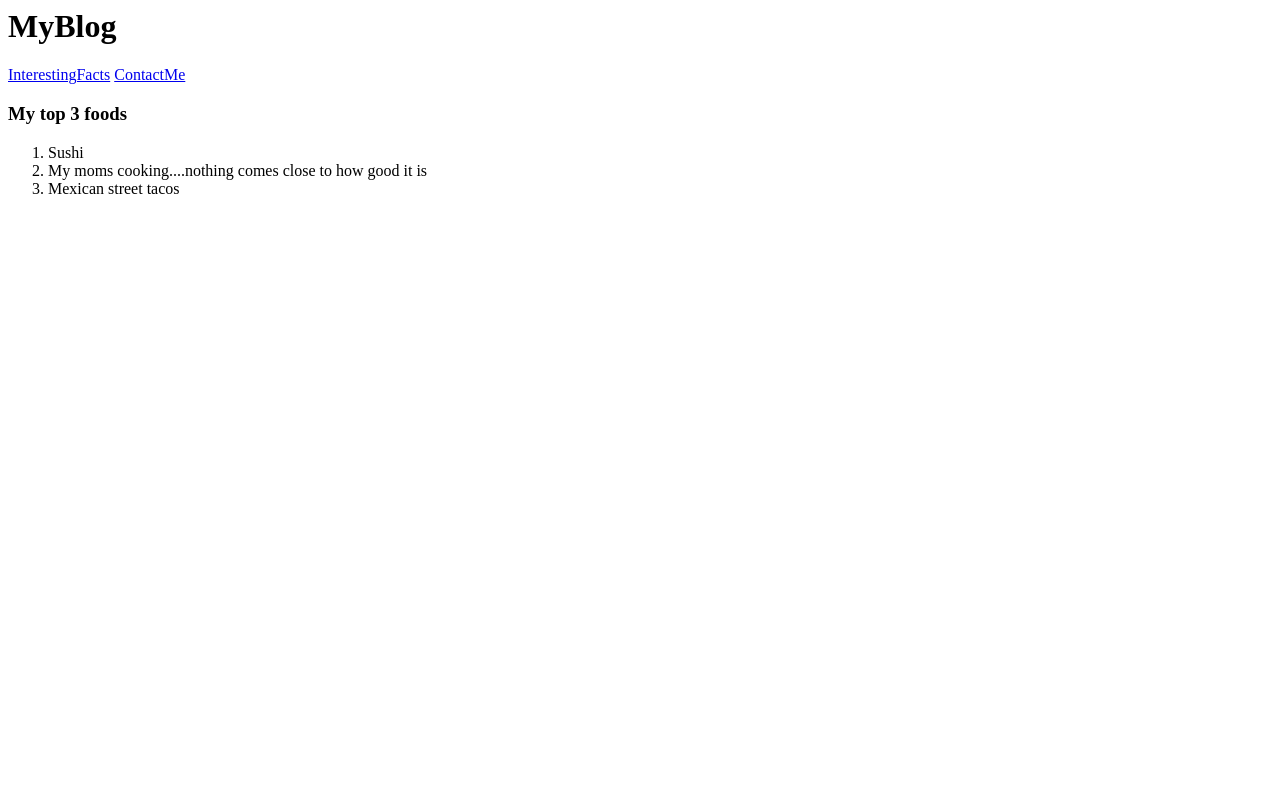
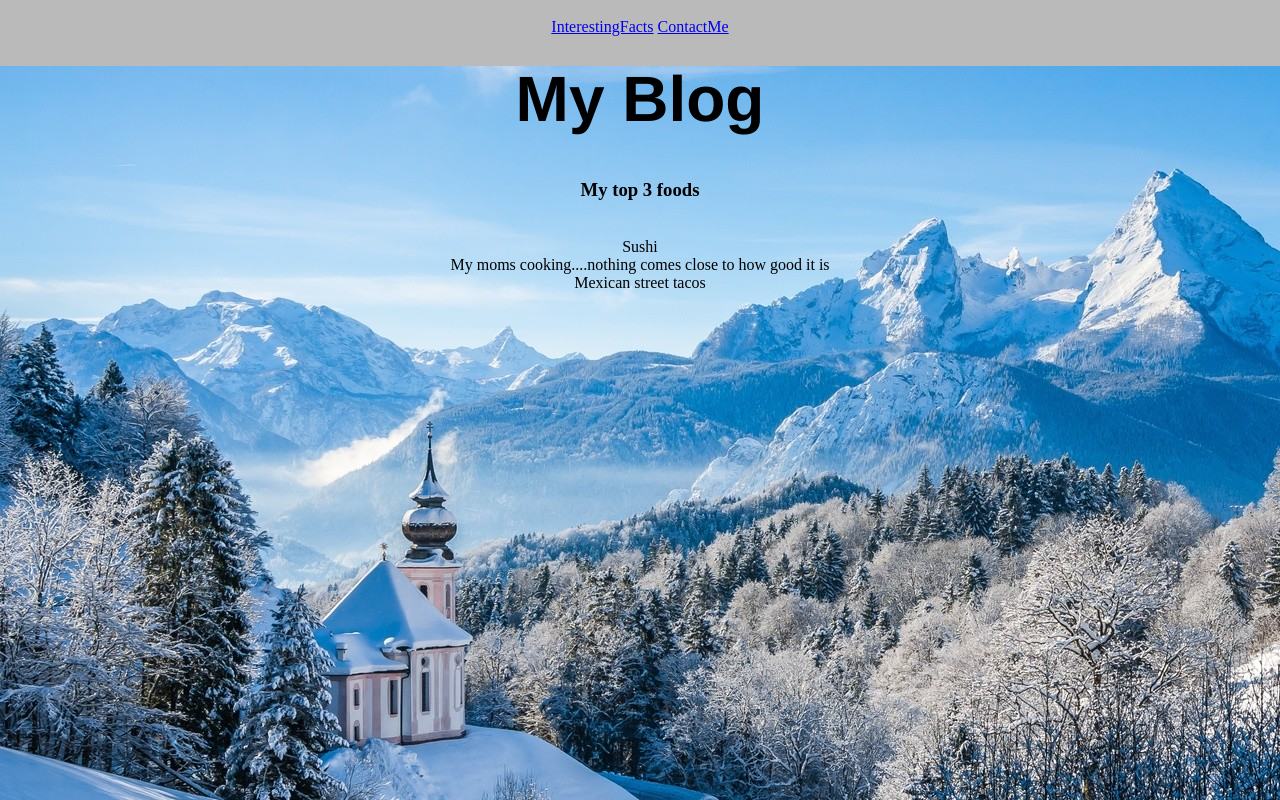
Before and after one commit to Mathew-Garavito/PositioningProjectUpdated, a plain HTML site: page Desktop/MyBlog/homepage.html in a window 1280 px wide. Drawn offline with Linux system fonts and the light colour scheme.

Commit message:
Updated MyBlog

```diff
--- a/Desktop/MyBlog/homepage.html
+++ b/Desktop/MyBlog/homepage.html
@@ -1,9 +1,46 @@
-<h1>MyBlog</h1>
-<a href="facts.html">InterestingFacts</a>
-<a href="contactMe.html">ContactMe</a>
+<!DOCTYPE html>
+<html lang="en">
+<head>
+
+
+
+
+
+    <meta charset="UTF-8">
+    <meta http-equiv="X-UA-Compatible" content="IE=edge">
+    <meta name="viewport" content="width=device-width, initial-scale=1.0">
+    <title>Document</title>
+
+    <link rel="stylesheet" href="main.css">
+</head>
+
+<body>
+
+
+</div>
+    <ul class="nav">
+        <li><a href="facts.html">InterestingFacts</a></li>
+        <li><a href="contactMe.html">ContactMe</a></li>
+
+    </ul>
+
+
+<div class="header">
+    <h1>My Blog</h1>
+
+</div>
+
+
+
 <h3>My top 3 foods</h3>
+
 <ol>
     <li>Sushi</li>
     <li>My moms cooking....nothing comes close to how good it is</li>
     <li>Mexican street tacos</li>
 </ol>
+
+
+
+</body>
+</html>
--- /dev/null
+++ b/Desktop/MyBlog/main.css
@@ -0,0 +1,49 @@
+
+
+body {
+background-color: antiquewhite;
+background-image: url("images/mountains.jpeg");
+color: black;
+}
+
+
+
+.header {
+text-align: center;
+font-family: 'Franklin Gothic Medium', 'Arial Narrow', Arial, sans-serif;
+font-size: 200%;
+}
+
+.nav{
+    padding: 30px 30px 30px 30px;
+    background-color: #bababa;
+    text-align: center;
+    margin-top: -20px;
+    margin-left: -20px;
+    margin-right: -20px;
+}
+
+h1{
+    margin-top: -20px;
+}
+
+ul li{
+
+    text-align: center;
+    font-size: 100%;
+    list-style-type: none;
+    display: inline;
+
+}
+
+
+h3 {
+list-style-type: none;
+text-align: center;
+
+}
+ol {
+text-align: center;
+list-style-type: none;
+display: inline;
+}
```
Also changed, not shown: Desktop/MyBlog/images/Space.png (added), Desktop/MyBlog/images/mountains.jpeg (added), 1 other file.
